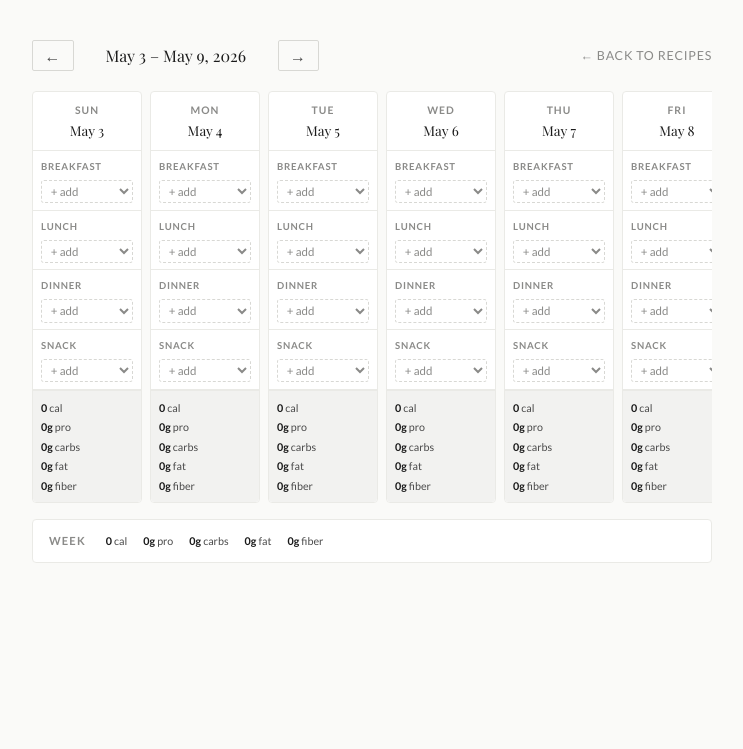
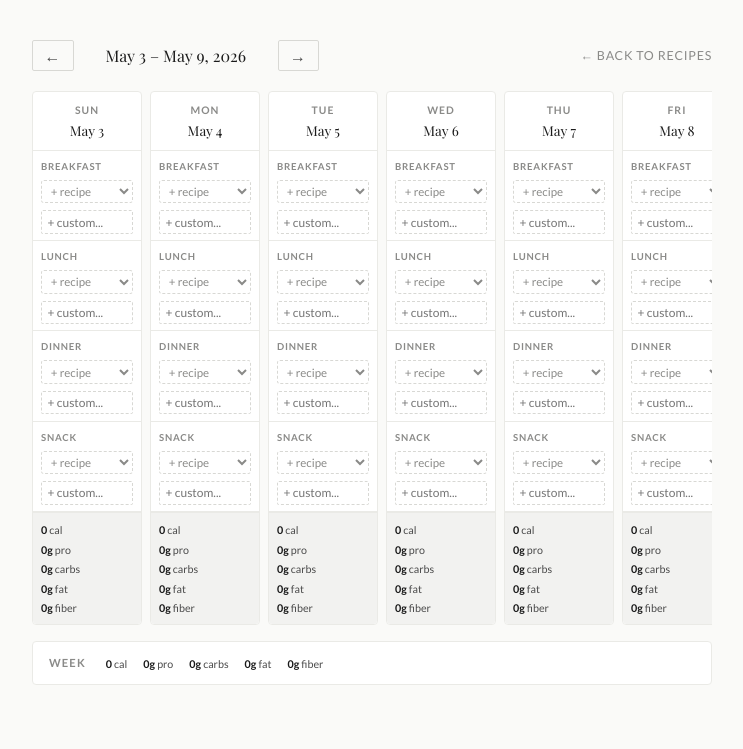
Before and after one commit to NashaFrith/cookies, a Flask app: page /plan in a window 1280 px wide. Shown: the part 210-959 px from the top of the page, without its empty margins (268-1011 px from the left). Before the commit the page ends 773 px from the top, so only its background shows below. Run offline with Flask 3, Linux system fonts and the light colour scheme; the visitor is signed in with stand-in values (Sample User, id 1); some web fonts are replaced.

Commit message:
Add custom planner entries and multi-person notes with delete
Planner now accepts free-text custom entries (no macro contribution)
alongside recipe picks. Notes are now a list supporting multiple
authors, each with timestamp and delete button. Guests see notes
read-only. Backward compatible with existing single-note data.

Co-Authored-By: Claude Sonnet 4.6 <noreply@anthropic.com>

```diff
--- a/app.py
+++ b/app.py
@@ -482,6 +482,16 @@ def recipe_delete(recipe_id):
     save_recipes(recipes)
     return redirect(url_for('index'))
 
+def _normalize_note(raw):
+    if not raw:
+        return {'rating': 0, 'notes': []}
+    if 'notes' in raw:
+        return raw
+    notes = []
+    if raw.get('text', '').strip():
+        notes.append({'id': '0', 'author': 'family', 'text': raw['text'].strip(), 'timestamp': ''})
+    return {'rating': raw.get('rating', 0), 'notes': notes}
+
 @app.route('/recipe/<recipe_id>')
 @require_auth()
 def recipe_page(recipe_id):
@@ -489,24 +499,44 @@ def recipe_page(recipe_id):
     notes = load_notes()
     for r in recipes:
         if r['id'] == recipe_id:
-            return render_template('recipe.html', recipe=r, note=notes.get(recipe_id, {}))
+            return render_template('recipe.html', recipe=r,
+                                   note=_normalize_note(notes.get(recipe_id, {})),
+                                   role=get_role())
     abort(404)
 
 @app.route('/api/notes/<recipe_id>', methods=['GET'])
 @require_auth()
 def get_note(recipe_id):
     notes = load_notes()
-    return jsonify(notes.get(recipe_id, {}))
+    return jsonify(_normalize_note(notes.get(recipe_id, {})))
 
 @app.route('/api/notes/<recipe_id>', methods=['POST'])
 @require_auth(write=True)
 def save_note(recipe_id):
+    import time as _time
     data = request.get_json()
     notes = load_notes()
-    notes[recipe_id] = {
-        'rating': int(data.get('rating', 0)),
-        'text': data.get('text', '').strip(),
-    }
+    existing = _normalize_note(notes.get(recipe_id, {}))
+    existing['rating'] = int(data.get('rating', 0))
+    text = data.get('text', '').strip()
+    if text:
+        existing['notes'].append({
+            'id': str(int(_time.time() * 1000)),
+            'author': get_role() or 'family',
+            'text': text,
+            'timestamp': _time.strftime('%Y-%m-%d'),
+        })
+    notes[recipe_id] = existing
+    save_notes(notes)
+    return jsonify({'ok': True, 'note': existing['notes'][-1] if text else None})
+
+@app.route('/api/notes/<recipe_id>/<note_id>', methods=['DELETE'])
+@require_auth(write=True)
+def delete_note(recipe_id, note_id):
+    notes = load_notes()
+    existing = _normalize_note(notes.get(recipe_id, {}))
+    existing['notes'] = [n for n in existing['notes'] if n['id'] != note_id]
+    notes[recipe_id] = existing
     save_notes(notes)
     return jsonify({'ok': True})
 
@@ -552,12 +582,21 @@ def api_plan():
         day_totals = {'calories': 0, 'protein_g': 0, 'carbs_g': 0, 'fat_g': 0, 'fiber_g': 0}
         for slot in MEAL_SLOTS:
             slot_recipes = []
-            for rid in day_plan.get(slot, []):
-                r = recipe_map.get(rid)
-                if r:
-                    slot_recipes.append({'id': r['id'], 'name': r['name'], 'macros': r['macros']})
-                    for key in day_totals:
-                        day_totals[key] += r['macros'].get(key, 0)
+            for entry in day_plan.get(slot, []):
+                if isinstance(entry, str):
+                    r = recipe_map.get(entry)
+                    if r:
+                        slot_recipes.append({'type': 'recipe', 'id': r['id'], 'name': r['name'], 'macros': r['macros']})
+                        for key in day_totals:
+                            day_totals[key] += r['macros'].get(key, 0)
+                elif entry.get('type') == 'recipe':
+                    r = recipe_map.get(entry['id'])
+                    if r:
+                        slot_recipes.append({'type': 'recipe', 'id': r['id'], 'name': r['name'], 'macros': r['macros']})
+                        for key in day_totals:
+                            day_totals[key] += r['macros'].get(key, 0)
+                elif entry.get('type') == 'custom':
+                    slot_recipes.append({'type': 'custom', 'id': entry['id'], 'name': entry['text']})
             slots[slot] = slot_recipes
         for key in week_totals:
             week_totals[key] += day_totals[key]
@@ -571,16 +610,28 @@ def api_plan():
 @app.route('/api/plan/add', methods=['POST'])
 @require_auth(write=True)
 def api_plan_add():
+    import time as _time
     data = request.get_json()
     date_str = data.get('date')
     slot = data.get('slot')
     recipe_id = data.get('recipe_id')
-    if not all([date_str, slot, recipe_id]) or slot not in MEAL_SLOTS:
+    custom_text = (data.get('custom_text') or '').strip()
+    if not all([date_str, slot]) or slot not in MEAL_SLOTS:
+        abort(400)
+    if not recipe_id and not custom_text:
         abort(400)
     plan = load_plan()
     plan.setdefault(date_str, {}).setdefault(slot, [])
-    if recipe_id not in plan[date_str][slot]:
-        plan[date_str][slot].append(recipe_id)
+    if recipe_id:
+        existing_ids = [e if isinstance(e, str) else e.get('id') for e in plan[date_str][slot]]
+        if recipe_id not in existing_ids:
+            plan[date_str][slot].append(recipe_id)
+    else:
+        plan[date_str][slot].append({
+            'type': 'custom',
+            'id': f'custom-{int(_time.time() * 1000)}',
+            'text': custom_text,
+        })
     save_plan(plan)
     return jsonify({'ok': True})
 
@@ -590,10 +641,12 @@ def api_plan_remove():
     data = request.get_json()
     date_str = data.get('date')
     slot = data.get('slot')
-    recipe_id = data.get('recipe_id')
+    entry_id = data.get('entry_id') or data.get('recipe_id')
     plan = load_plan()
     if date_str in plan and slot in plan.get(date_str, {}):
-        plan[date_str][slot] = [r for r in plan[date_str][slot] if r != recipe_id]
+        def _not_match(e):
+            return (e if isinstance(e, str) else e.get('id')) != entry_id
+        plan[date_str][slot] = [e for e in plan[date_str][slot] if _not_match(e)]
     save_plan(plan)
     return jsonify({'ok': True})
 
--- a/static/css/style.css
+++ b/static/css/style.css
@@ -1371,6 +1371,28 @@ body {
     flex: 1;
 }
 
+.planner-item-custom .planner-item-name {
+    font-style: italic;
+    color: var(--text-soft);
+}
+
+.planner-custom-input {
+    width: 100%;
+    font-size: 0.75rem;
+    font-family: var(--font-body);
+    border: 1px dashed var(--border);
+    border-radius: var(--radius-sm);
+    padding: 0.2rem 0.35rem;
+    background: transparent;
+    color: var(--text-main);
+    margin-top: 0.2rem;
+}
+
+.planner-custom-input:focus {
+    outline: none;
+    border-color: var(--text-muted);
+}
+
 .planner-remove {
     background: none;
     border: none;
--- a/static/js/planner.js
+++ b/static/js/planner.js
@@ -73,7 +73,7 @@ function renderGrid(data) {
                 <div class="planner-slot">
                     <div class="planner-slot-label">${MEAL_LABELS[slot]}</div>
                     ${day.slots[slot].map(r => `
-                        <div class="planner-item">
+                        <div class="planner-item${r.type === 'custom' ? ' planner-item-custom' : ''}">
                             <span class="planner-item-name">${r.name}</span>
                             <button class="planner-remove"
                                 data-date="${day.date}"
@@ -82,9 +82,11 @@ function renderGrid(data) {
                         </div>
                     `).join('')}
                     <select class="planner-select" data-date="${day.date}" data-slot="${slot}">
-                        <option value="">+ add</option>
+                        <option value="">+ recipe</option>
                         ${groupedOpts}
                     </select>
+                    <input class="planner-custom-input" type="text" placeholder="+ custom..."
+                        data-date="${day.date}" data-slot="${slot}">
                 </div>
             `).join('')}
             <div class="planner-day-totals">
@@ -104,13 +106,13 @@ function renderGrid(data) {
             await fetch('/api/plan/remove', {
                 method: 'POST',
                 headers: { 'Content-Type': 'application/json' },
-                body: JSON.stringify({ date: btn.dataset.date, slot: btn.dataset.slot, recipe_id: btn.dataset.id }),
+                body: JSON.stringify({ date: btn.dataset.date, slot: btn.dataset.slot, entry_id: btn.dataset.id }),
             });
             refresh();
         });
     });
 
-    // Add handlers
+    // Recipe select handlers
     grid.querySelectorAll('.planner-select').forEach(sel => {
         sel.addEventListener('change', async () => {
             if (!sel.value) return;
@@ -120,6 +122,20 @@ function renderGrid(data) {
                 body: JSON.stringify({ date: sel.dataset.date, slot: sel.dataset.slot, recipe_id: sel.value }),
             });
             sel.value = '';
+            refresh();
+        });
+    });
+
+    // Custom entry handlers
+    grid.querySelectorAll('.planner-custom-input').forEach(input => {
+        input.addEventListener('keydown', async (e) => {
+            if (e.key !== 'Enter' || !input.value.trim()) return;
+            await fetch('/api/plan/add', {
+                method: 'POST',
+                headers: { 'Content-Type': 'application/json' },
+                body: JSON.stringify({ date: input.dataset.date, slot: input.dataset.slot, custom_text: input.value.trim() }),
+            });
+            input.value = '';
             refresh();
         });
     });
```
Also changed, not shown: other parts of static/css/style.css (+49 -0 lines), templates/recipe.html (+52 -5 lines).
